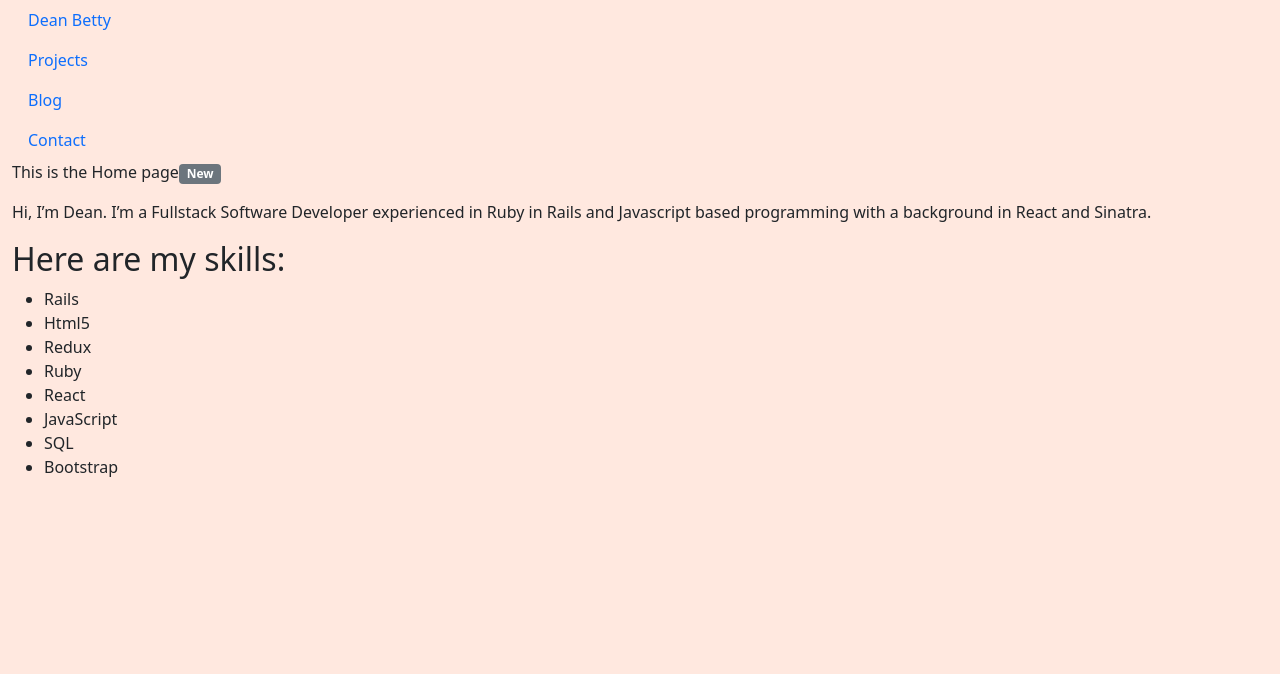
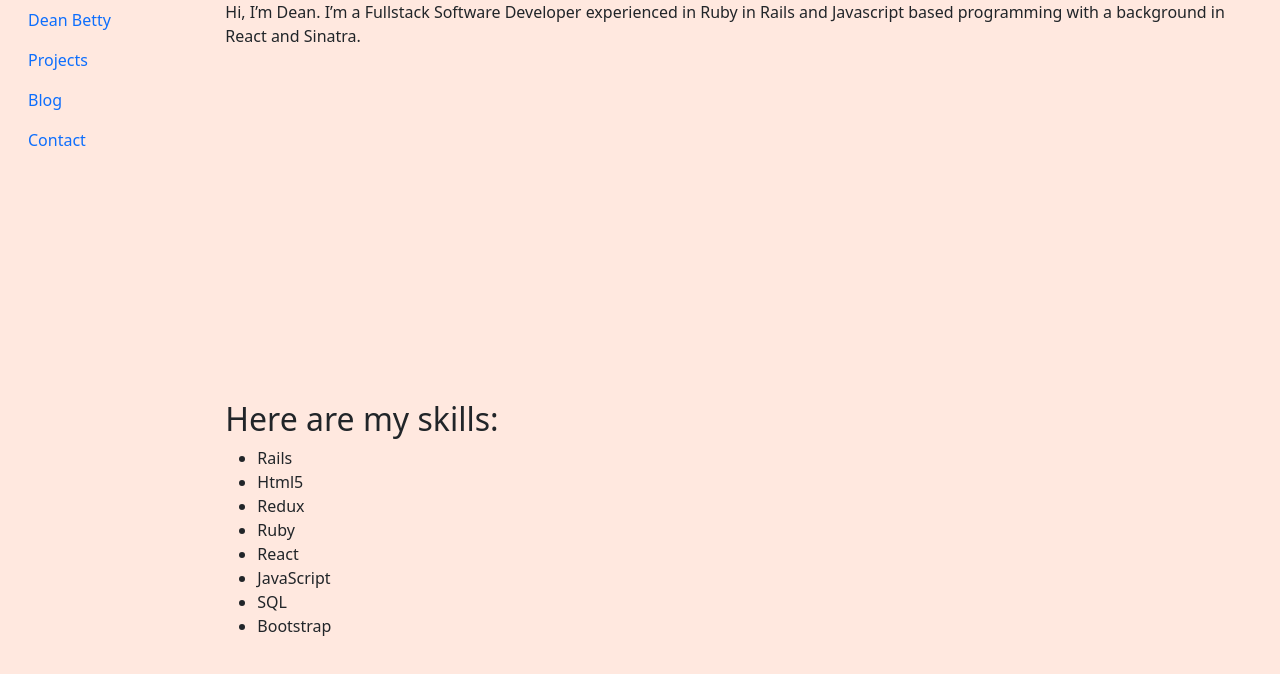
Before and after one commit to deanpointblank/Portfolio_v3, a React (Create React App) app: page / in a window 1280 px wide. Shown: the top 674 px of the page. Built offline with nearby package versions, Linux system fonts and the light colour scheme.

Commit message:
begin styiling front page by seperating componets into rows

```diff
--- a/src/App.js
+++ b/src/App.js
@@ -5,7 +5,7 @@ import {
   Route,
   Link
 } from "react-router-dom";
-import { Container } from 'react-bootstrap';
+import { Container, Row, Col } from 'react-bootstrap';
 
 import MenuContainer from './Containers/menu';
 import BlogContainer from './Containers/blog';
@@ -21,8 +21,12 @@ import './App.css';
 function App() {
   return (
     <Router>
-      <Container fluid>
+      <Container fluid className="mh-100">
+        <Row className="h-100">
+          <Col xs={2}>
             <MenuContainer />
+          </Col>
+          <Col>
             <Switch>
               <Route exact path='/' component={HomeContainer} />
               <Route exact path='/blog' component={BlogContainer} />
@@ -32,6 +36,8 @@ function App() {
               <Route exact path='/projects/:project' component={ProjectsContainer} />
               <Route component={NotFoundContainer} />
             </Switch>
+          </Col>
+        </Row>
       </Container>
     </Router>
   );
--- a/src/Containers/home.js
+++ b/src/Containers/home.js
@@ -1,17 +1,21 @@
 import React, { Component } from 'react';
 import { HomeAbout } from '../Components/homeAbout';
 import { HomeSkills } from '../Components/homeSkills';
+import { Row, Col } from 'react-bootstrap';
 
 
 export default class HomeContainer extends Component {
 
     render(){
         return(
-            <div>
-                <p>This is the Home page<span class="badge bg-secondary">New</span></p>
-                <HomeAbout />
-                <HomeSkills />
-            </div>
+            <>
+                <Row className="h-50">
+                    <HomeAbout />
+                </Row>
+                <Row className="h-50">
+                    <HomeSkills />
+                </Row>
+            </>
         )
     }
 }
--- a/src/index.css
+++ b/src/index.css
@@ -1,4 +1,11 @@
+html {
+  height: 100%;
+}
+
 body {
   background-color: #ffe8df;
+}
 
+.container-fluid {
+  height: 100vh;
 }
```
Lines whose indentation alone changed are shown as unchanged.
